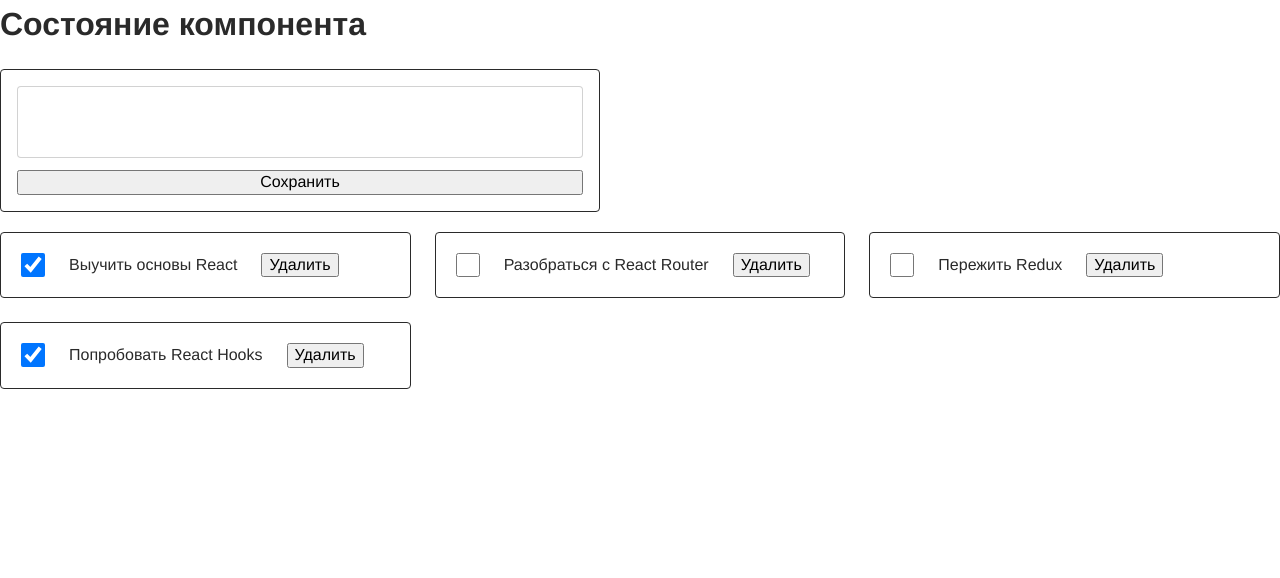
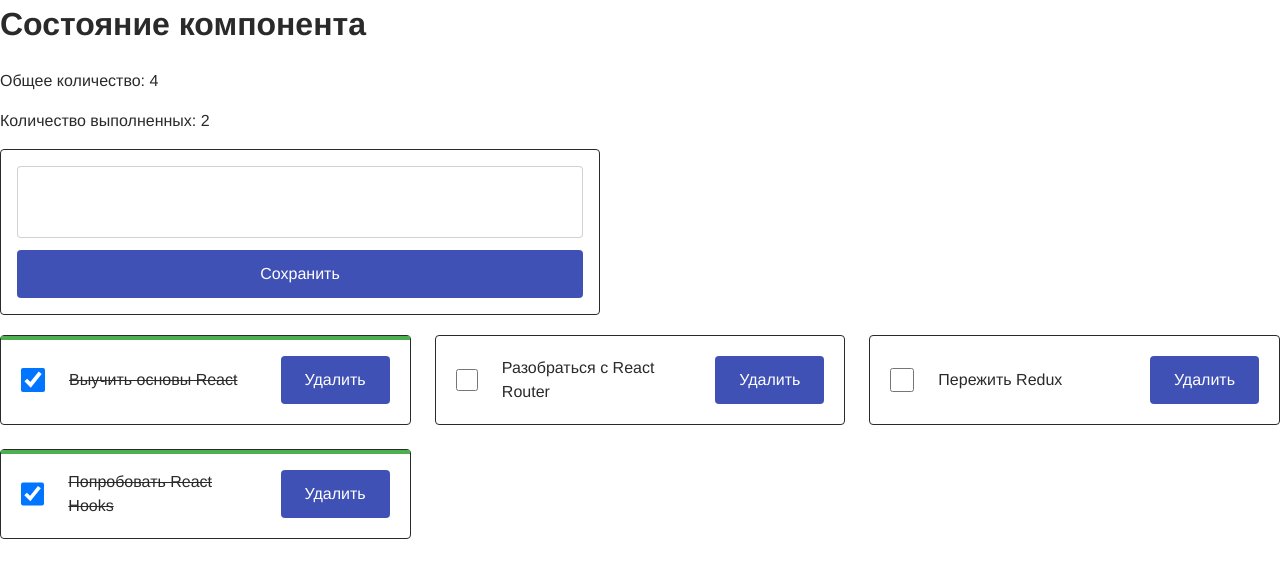
Before and after one commit to AlexSytsenko/react-test, a React (Create React App) app: page / in a window 1280 px wide. Shown: the top 578 px of the page. Built offline with nearby package versions, Linux system fonts and the light colour scheme.

Commit message:
add TodoEditor component

```diff
--- a/package.json
+++ b/package.json
@@ -12,6 +12,7 @@
     "react-dom": "^17.0.1",
     "react-scripts": "4.0.3",
     "sass": "^1.32.8",
+    "shortid": "^2.2.16",
     "web-vitals": "^1.1.1"
   },
   "scripts": {
--- a/src/App.js
+++ b/src/App.js
@@ -1,4 +1,5 @@
 import React, { Component } from 'react';
+import shortid from 'shortid';
 import Counter from './components/Counter';
 import Dropdown from './components/Dropdown/Dropdown';
 import ColorPicker from './components/ColorPicker';
@@ -19,6 +20,19 @@ const colorPickerOptions = [
 class App extends Component {
   state = {
     todos: initialTodos,
+  };
+
+  //Получаем новую туду из ТудуЕдитор!
+  addTodo = text => {
+    const todo = {
+      id: shortid.generate(),
+      text,
+      completed: false,
+    };
+
+    this.setState(({ todos }) => ({
+      todos: [todo, ...todos],
+    }));
   };
 
   deleteTodo = todoId => {
@@ -72,12 +86,12 @@ class App extends Component {
 
         {/* <ColorPicker options={colorPickerOptions} /> */}
 
-        {/* <div>
+        <div>
           <p>Общее количество: {totalTodoCount}</p>
           <p>Количество выполненных: {completedTodosCount}</p>
-        </div> */}
+        </div>
 
-        <TodoEditor />
+        <TodoEditor onSubmit={this.addTodo} />
 
         <TodoList
           todos={todos}
--- a/src/components/TodoEditor/index.jsx
+++ b/src/components/TodoEditor/index.jsx
@@ -6,17 +6,26 @@ class TodoEditor extends Component {
     message: '',
   };
 
-  handleChange = e => {};
+  handleChange = e => {
+    this.setState({ message: e.currentTarget.value });
+  };
+
+  handleSubmit = e => {
+    e.preventDefault();
+
+    this.props.onSubmit(this.state.message);
+    this.setState({ message: '' });
+  };
 
   render() {
     return (
-      <form className="TodoEditor">
+      <form className="TodoEditor" onSubmit={this.handleSubmit}>
         <textarea
           className="TodoEditor__textarea"
           value={this.state.message}
           onChange={this.handleChange}
         ></textarea>
-        <button type="button" clasName="TodoEditor__buttton">
+        <button type="submit" className="TodoEditor__button">
           Сохранить
         </button>
       </form>
--- a/src/components/TodoList/index.jsx
+++ b/src/components/TodoList/index.jsx
@@ -1,10 +1,16 @@
 // import './TodoList.css';
+import classNames from 'classnames';
 import './TodoList.scss';
 
 const TodoList = ({ todos, onDeleteTodo, onToggleCompleted }) => (
   <ul className="TodoList">
     {todos.map(({ id, text, completed }) => (
-      <li key={id} className="TodoList__item">
+      <li
+        key={id}
+        className={classNames('TodoList__item', {
+          'TodoList__item--completed': completed,
+        })}
+      >
         <input
           type="checkbox"
           className="TodoList__checkbox"
@@ -13,7 +19,11 @@ const TodoList = ({ todos, onDeleteTodo, onToggleCompleted }) => (
         />
 
         <p className="TodoList__text">{text}</p>
-        <button type="button" onClick={() => onDeleteTodo(id)}>
+        <button
+          className="TodoList__btn"
+          type="button"
+          onClick={() => onDeleteTodo(id)}
+        >
           Удалить
         </button>
       </li>
```
Also changed, not shown: 1 other file (tests, documents, lock files or other folders).
